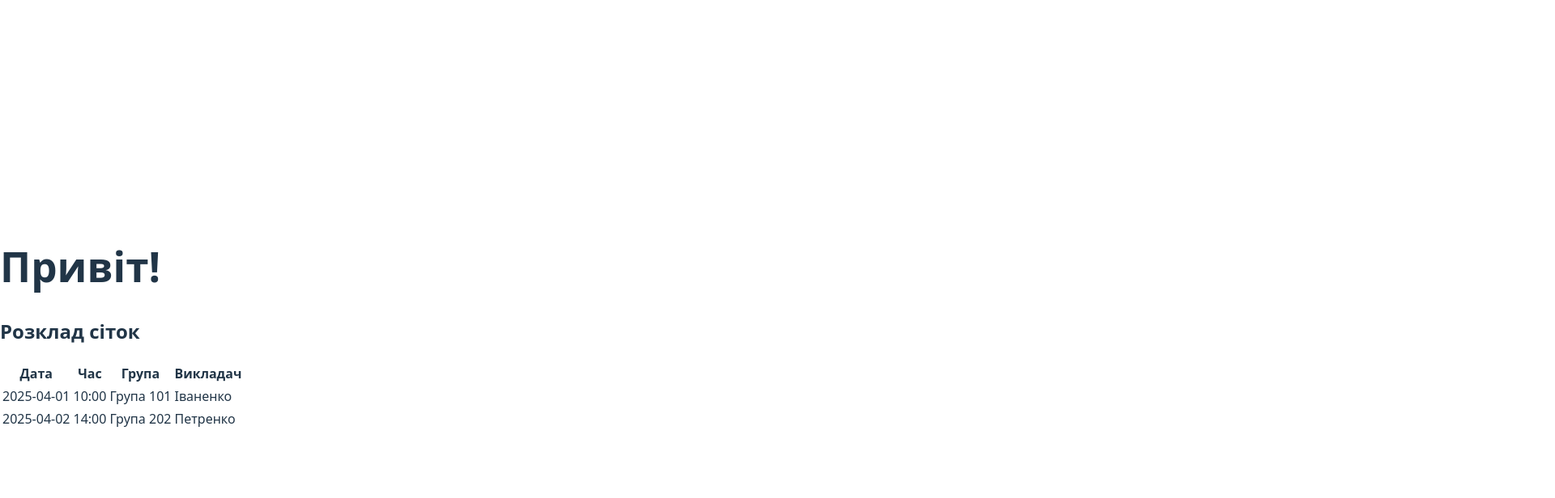
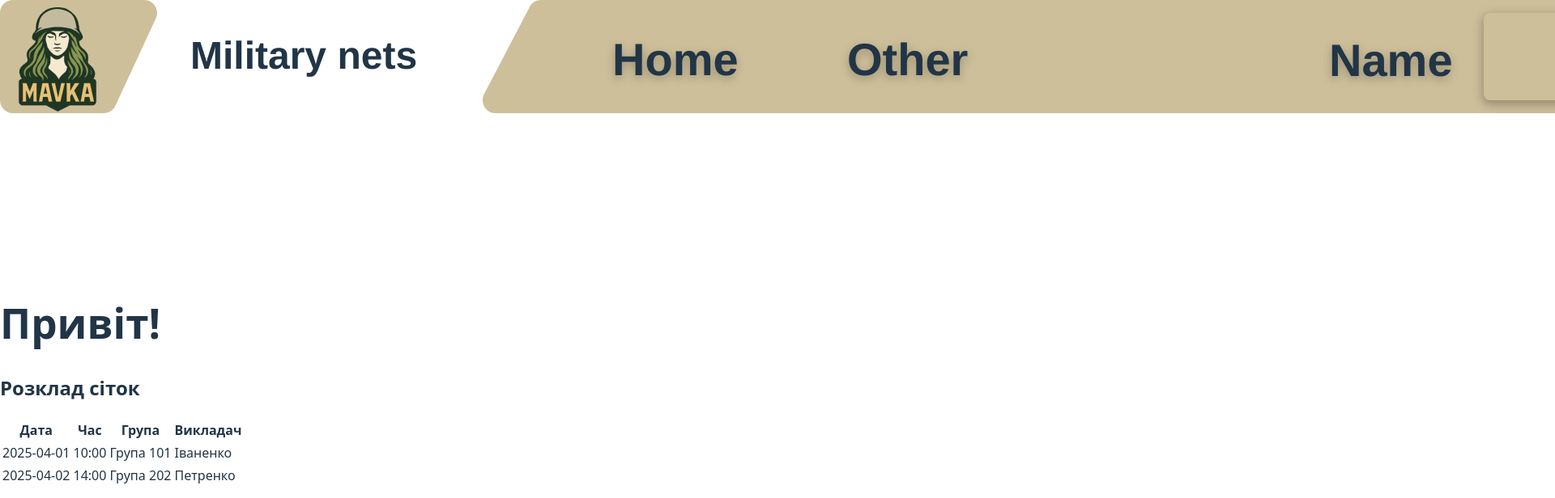
Before and after one commit to XXXDoriXXX/Mavka-front, a React (Vite) app: page / in a window 1280 px wide. Shown: the top 616 px of the page at 81% size, 1920 px wide, since content can reach past the window. Built offline with nearby package versions, Linux system fonts and the light colour scheme.

Commit message:
Navbar v1

```diff
--- /dev/null
+++ b/src/components/navbar.jsx
@@ -0,0 +1,32 @@
+import React from "react";
+import logo from "../assets/logo.svg";
+import polygon2 from "../assets/rightNavbar.svg";
+import rectangle28 from "../assets/leftNavbar.svg";
+import "../style.css";
+
+export const Navbar = () => {
+    return (
+        <div className="box">
+            <div className="group">
+                <div className="overlap-group">
+                    <div className="rectangle" />
+
+                    <img className="polygon" alt="Polygon" src={polygon2} />
+
+                    <img className="img" alt="Rectangle" src={rectangle28} />
+
+                    <div className="text-wrapper">Military nets</div>
+
+                    <img className="component" alt="logo" src={logo}/>
+                    <div className="div">Home</div>
+
+                    <div className="text-wrapper-2">Other</div>
+
+                    <div className="text-wrapper-3">Name</div>
+
+                    <div className="rectangle-2" />
+                </div>
+            </div>
+        </div>
+    );
+};
--- a/src/pages/MainPage.jsx
+++ b/src/pages/MainPage.jsx
@@ -2,6 +2,8 @@ import React from "react";
 
 import { useEffect, useState } from "react";
 import ScheduleTable from "../components/ScheduleTable";
+import {Navbar} from "../components/navbar";
+import { Link } from "react-router-dom";
 
 const MainPage = () => {
     const [schedule, setSchedule] = useState([]);
@@ -15,11 +17,14 @@ const MainPage = () => {
     }, []);
 
     return (
-        <div className="p-4">
-            <h1 className="text-2xl font-bold mb-4">Привіт!</h1>
-            <h2 className="text-xl font-semibold mb-2">Розклад сіток</h2>
-            <ScheduleTable data={schedule} />
-        </div>
+        <>
+            <Navbar/>
+            <div className="p-4">
+                <h1 className="text-2xl font-bold mb-4">Привіт!</h1>
+                <h2 className="text-xl font-semibold mb-2">Розклад сіток</h2>
+                <ScheduleTable data={schedule} />
+            </div>
+        </>
     );
 };
 
--- a/src/style.css
+++ b/src/style.css
@@ -94,3 +94,120 @@ button:focus-visible {
     background-color: #f9f9f9;
   }
 }
+
+
+.box {
+  height: 140px;
+  width: 1956px;
+}
+
+.box .group {
+  height: 140px;
+  left: 0;
+  position: fixed;
+  top: 0;
+  width: 1964px;
+}
+
+.box .overlap-group {
+  height: 140px;
+  position: relative;
+  width: 1956px;
+}
+
+.box .rectangle {
+  background-color: var(--collection-1-primary);
+  height: 140px;
+  left: 18px;
+  position: absolute;
+  top: 0;
+  width: 873px;
+}
+
+.box .polygon {
+  height: 140px;
+  left: 595px;
+  position: absolute;
+  top: 0;
+  width: 1361px;
+}
+
+.box .img {
+  height: 140px;
+  left: 0;
+  position: absolute;
+  top: 0;
+  width: 194px;
+}
+
+.box .text-wrapper {
+  color: var(--collection-1-something-else);
+  font-family: "Inter-Bold", Helvetica;
+  font-size: 48px;
+  font-weight: 700;
+  left: 235px;
+  letter-spacing: 0;
+  line-height: normal;
+  position: absolute;
+  top: 41px;
+  white-space: nowrap;
+  width: 372px;
+}
+
+.box .component {
+  height: 129px !important;
+  left: 20px !important;
+  position: absolute !important;
+  top: 9px !important;
+  width: 102px !important;
+}
+
+.box .div {
+  color: var(--collection-1-primary);
+  font-family: "Inter-SemiBold", Helvetica;
+  font-size: 56px;
+  font-weight: 600;
+  left: 756px;
+  letter-spacing: 0;
+  line-height: normal;
+  position: absolute;
+  text-shadow: 0px 4px 12px #00000040;
+  top: 41px;
+}
+
+.box .text-wrapper-2 {
+  color: var(--collection-1-primary);
+  font-family: "Inter-SemiBold", Helvetica;
+  font-size: 56px;
+  font-weight: 600;
+  left: 1046px;
+  letter-spacing: 0;
+  line-height: normal;
+  position: absolute;
+  text-shadow: 0px 4px 12px #00000040;
+  top: 41px;
+}
+
+.box .text-wrapper-3 {
+  color: var(--collection-1-primary);
+  font-family: "Inter-SemiBold", Helvetica;
+  font-size: 56px;
+  font-weight: 600;
+  left: 1641px;
+  letter-spacing: 0;
+  line-height: normal;
+  position: absolute;
+  text-shadow: 0px 4px 12px #00000040;
+  top: 42px;
+}
+
+.box .rectangle-2 {
+  background-color: var(--collection-1-second);
+  border-radius: 8px;
+  box-shadow: 0px 4px 12px 2px #00000040;
+  height: 108px;
+  left: 1832px;
+  position: absolute;
+  top: 16px;
+  width: 108px;
+}
--- /dev/null
+++ b/src/styleguide.css
@@ -0,0 +1,6 @@
+:root {
+    --collection-1-primary: rgba(31, 54, 36, 1);
+    --collection-1-second: rgba(133, 150, 82, 1);
+    --collection-1-something: rgba(205, 191, 154, 1);
+    --collection-1-something-else: rgba(230, 192, 117, 1);
+}
```
Also changed, not shown: src/assets/leftNavbar.svg (added), src/assets/rightNavbar.svg (added).
